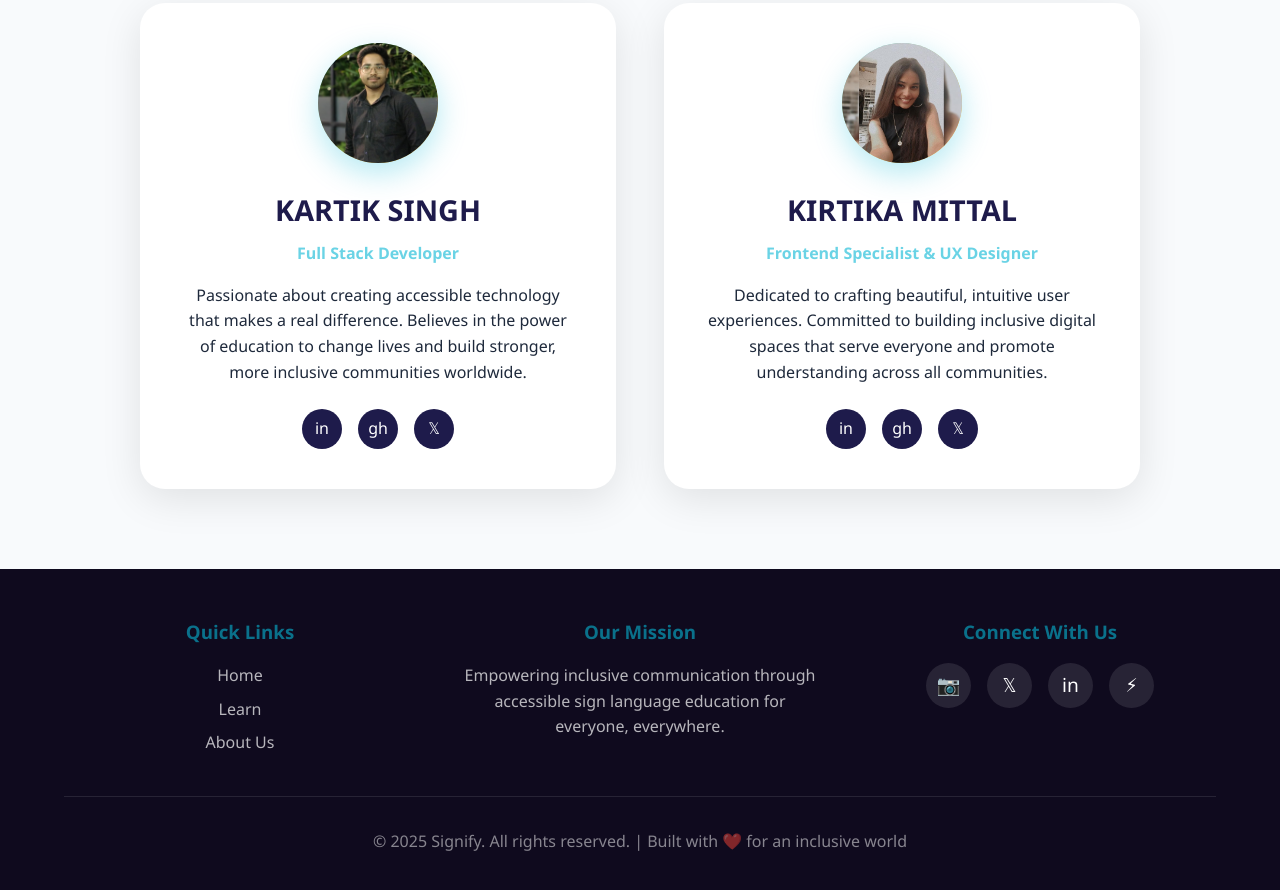
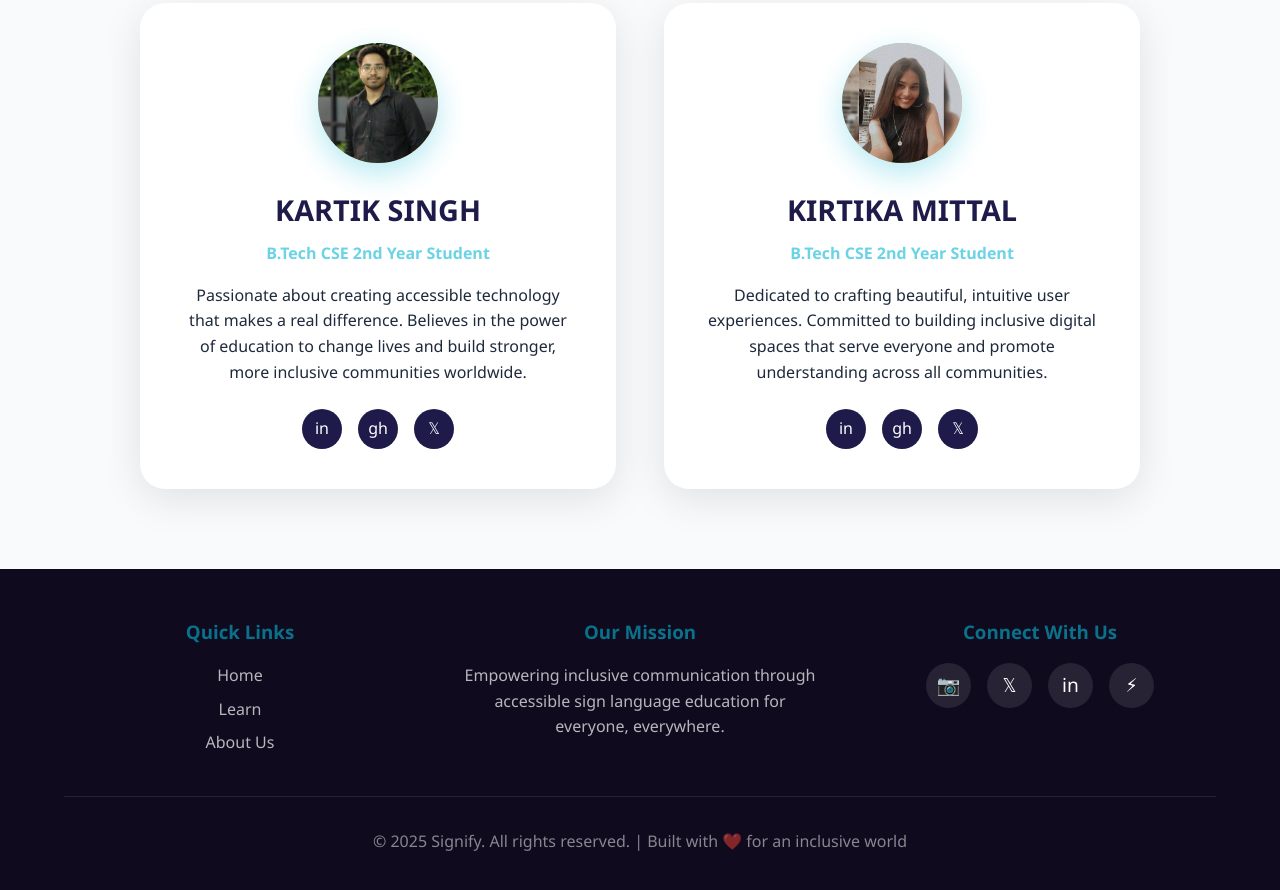
Before and after one commit to Kartikk13/Signify, a plain HTML site: page about.html in a window 1280 px wide. Shown: the part 1824-2714 px from the top of the page. Drawn offline with Linux system fonts and the light colour scheme.

Commit message:
added minor changes in about.html

```diff
--- a/about.html
+++ b/about.html
@@ -88,7 +88,7 @@
                     <img src="img/dev2.jpeg" alt="KARTIK SINGH">
                 </div>
                 <h3>KARTIK SINGH</h3>
-                <p class="dev-role">Full Stack Developer</p>
+                <p class="dev-role">B.Tech CSE 2nd Year Student</p>
                 <p>Passionate about creating accessible technology that makes a real difference. Believes in the power of education to change lives and build stronger, more inclusive communities worldwide.</p>
                 <div class="social-icons">
                     <a href="#" title="LinkedIn">in</a>
@@ -101,7 +101,7 @@
                     <img src="img/dev1.jpg" alt="KIRTIKA MITTAL">
                 </div>
                 <h3>KIRTIKA MITTAL</h3>
-                <p class="dev-role">Frontend Specialist & UX Designer</p>
+                <p class="dev-role">B.Tech CSE 2nd Year Student</p>
                 <p>Dedicated to crafting beautiful, intuitive user experiences. Committed to building inclusive digital spaces that serve everyone and promote understanding across all communities.</p>
                 <div class="social-icons">
                     <a href="#" title="LinkedIn">in</a>
```
